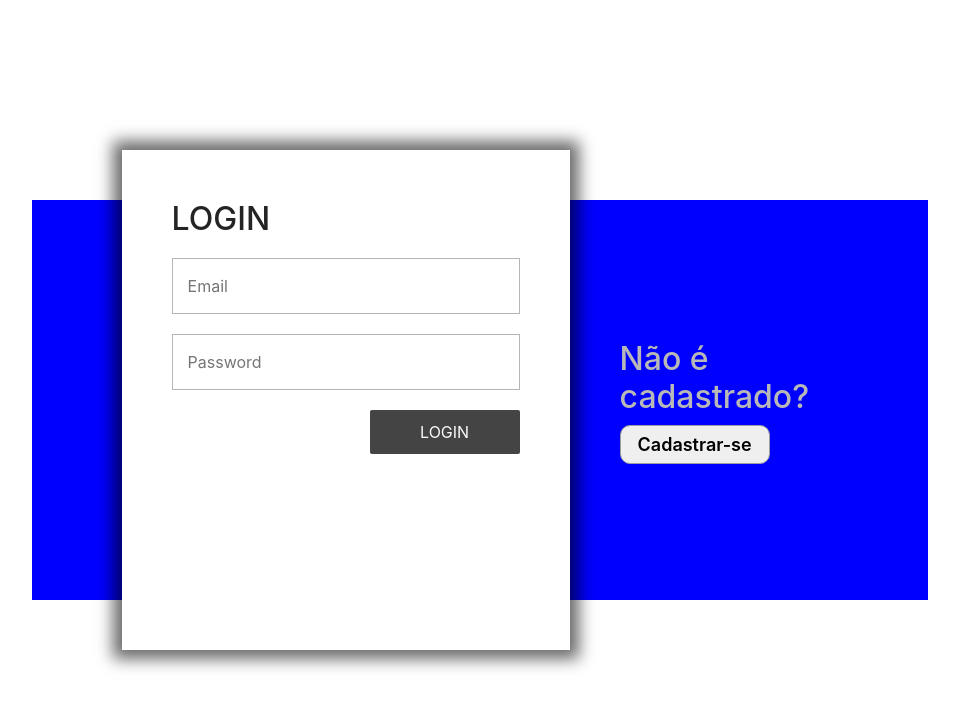
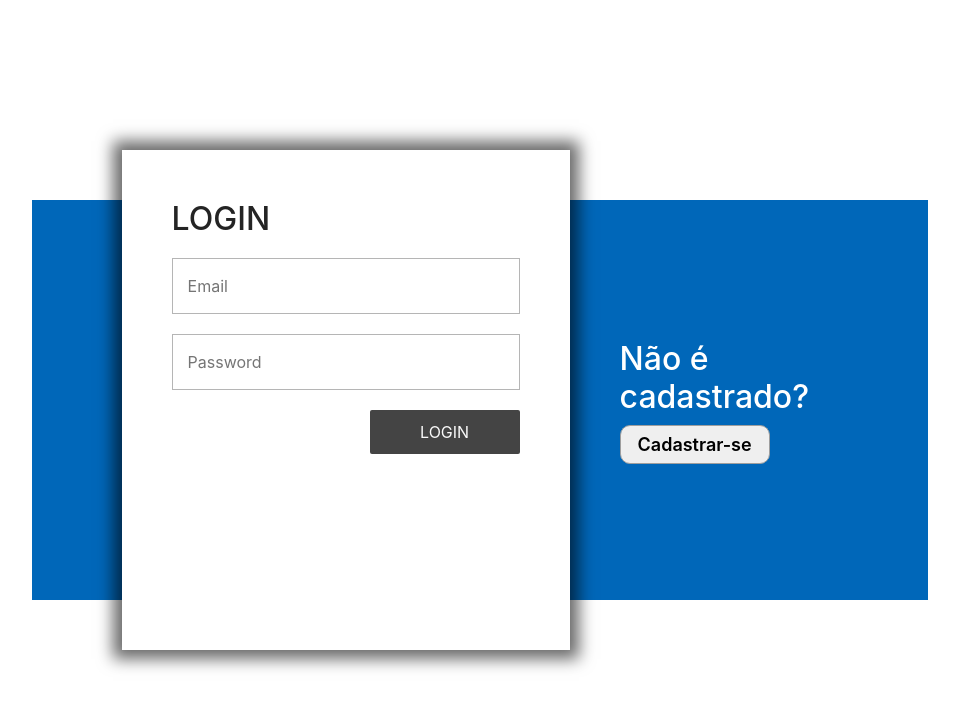
Before and after one commit to steph-cs/Login, a plain HTML site: page index.html in a window 1280 px wide. Shown: the whole page, without its empty margins (160-1119 px from the left). Drawn offline with nearby package versions, Linux system fonts and the light colour scheme.

Commit message:
Update style.css

```diff
--- a/style.css
+++ b/style.css
@@ -20,7 +20,7 @@ a{
     margin:auto;
     height:400px;
     /*background-color: rgba(236, 48, 20, 0.9);*/
-    background-color: blue;
+    background-color: #0067b9;
 }
 .white-panel{
     background-color: rgba(255,255, 255, 1);
@@ -45,7 +45,7 @@ a{
     display:none;
 }
 .login-reg-panel{
-    color:#B8B8B8;
+    color:#ffffff;
 }
 .login-reg-panel #label-login,
 .login-reg-panel #label-register{
```
